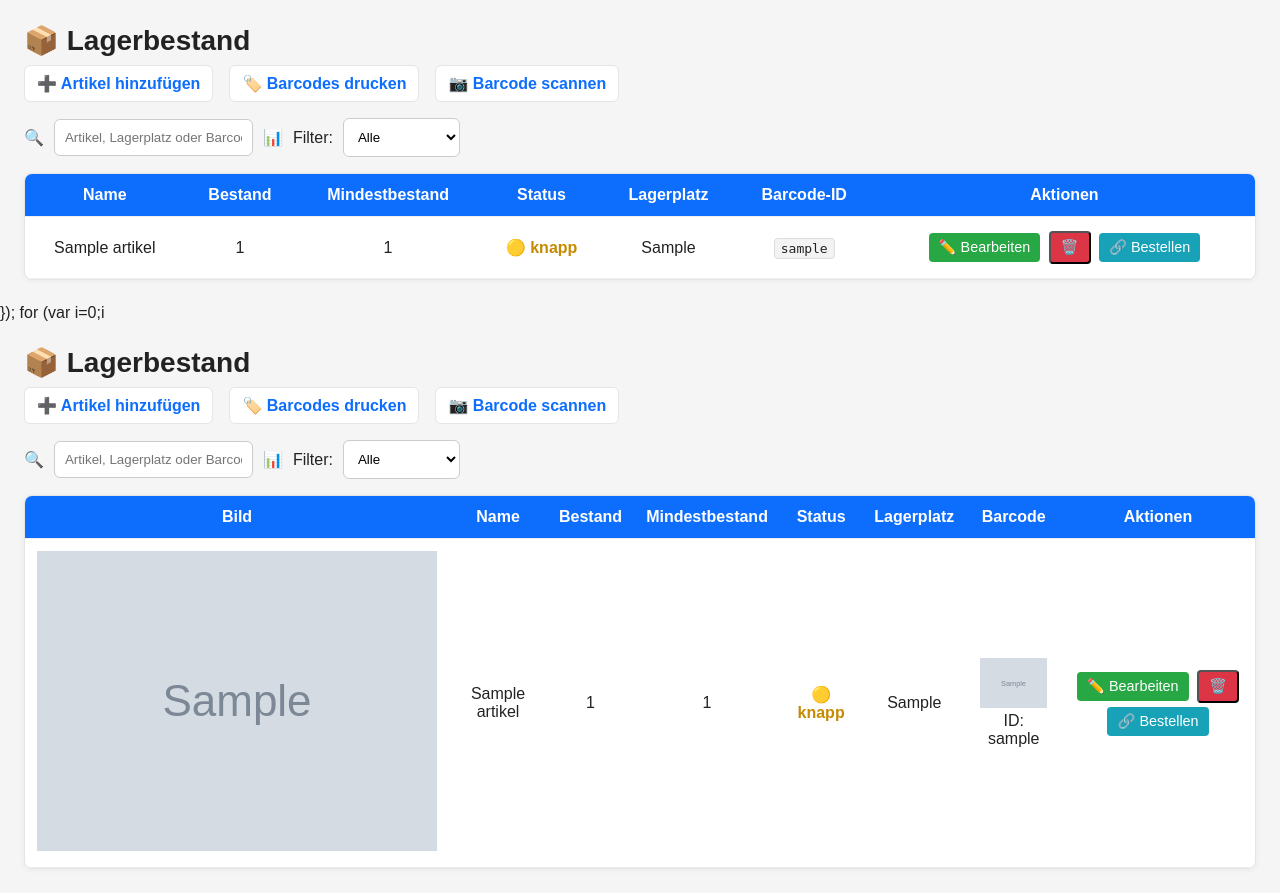
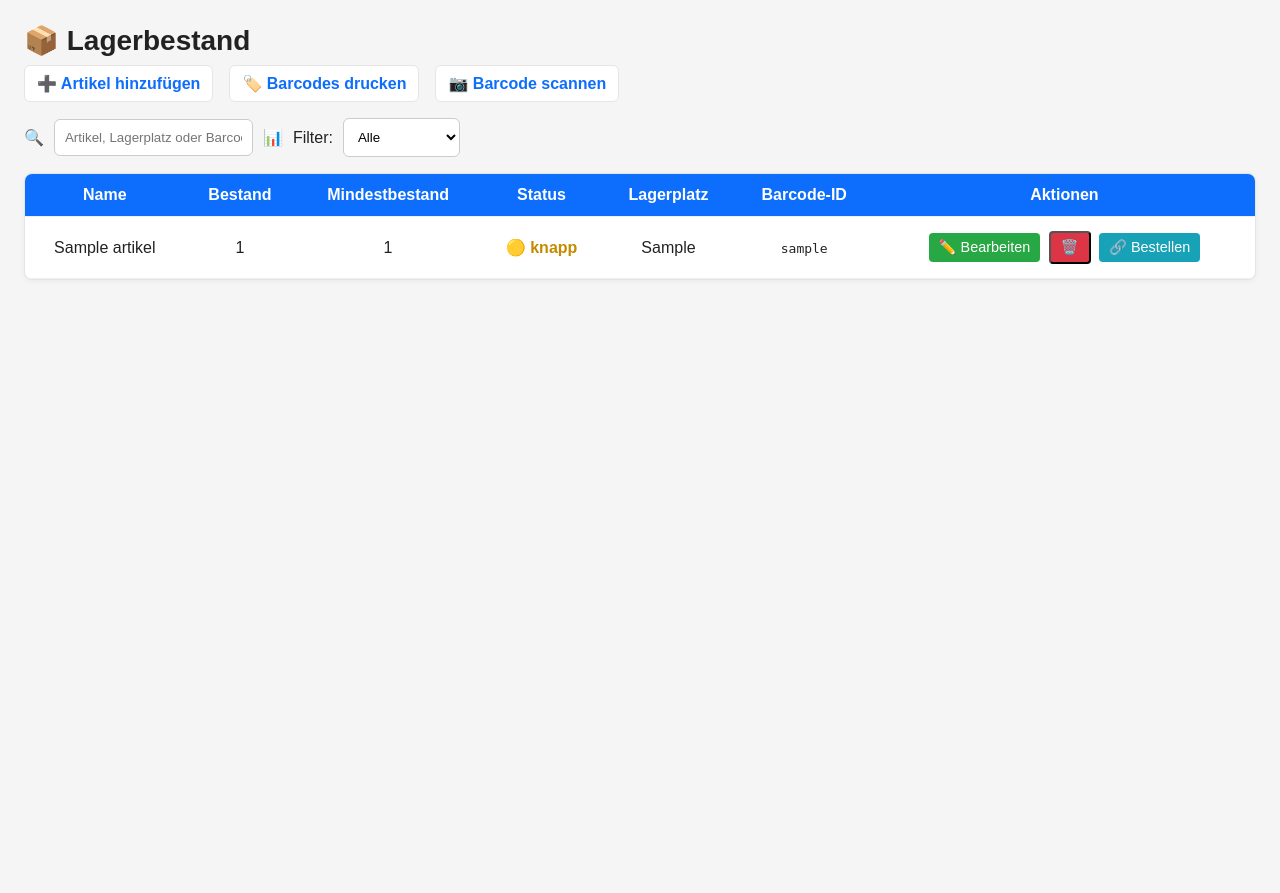
Before and after one commit to Lukas5070/Lagerbestand-Service, a Flask app: page / in a window 1280 px wide. After the commit the page ends 280 px from the top, so only its background shows below. Run offline with Flask 3, Linux system fonts and the light colour scheme; tables that the repository leaves empty hold one stand-in row (values such as "Sample post"); grey boxes marked "Sample" are stand-in pictures.

Commit message:
Update index.html

```diff
--- a/templates/index.html
+++ b/templates/index.html
@@ -6,10 +6,11 @@
   <title>Lagerbestand</title>
   <style>
     :root{
-      --blue:#0d6efd; --green:#28a745; --amber:#ffc107; --red:#dc3545; --muted:#6c757d;
+      --blue:#0d6efd; --green:#28a745; --amber:#ffc107; --red:#dc3545;
       --bg:#f5f5f5; --card:#fff; --bd:#e5e5e5; --text:#222;
     }
     *{box-sizing:border-box}
+    html{scroll-behavior:smooth}
     html,body{margin:0;padding:0;font-family:Arial,Helvetica,sans-serif;background:var(--bg);color:var(--text)}
     h1{margin:24px 24px 8px 24px;font-size:28px}
     .top-links{margin:0 24px 16px 24px;display:flex;gap:16px;flex-wrap:wrap;align-items:center}
@@ -23,18 +24,17 @@
     thead th{background:var(--blue);color:#fff;cursor:pointer;user-select:none}
     thead th.nosort{cursor:default}
     thead th.asc::after{content:" ▲";} thead th.desc::after{content:" ▼";}
-
     .inline-form{display:inline}
     .btn{display:inline-block;padding:6px 10px;border-radius:4px;color:#fff;text-decoration:none;margin:2px;font-size:.9em}
-    .btn-edit{background:var(--green)}
-    .btn-delete{background:var(--red)}
+    .btn-edit{background:#28a745}
+    .btn-delete{background:#dc3545}
     .btn-order{background:#17a2b8}
+    .status-green{color:#28a745;font-weight:700}
+    .status-yellow{color:#c58a00;font-weight:700}
+    .status-red{color:#dc3545;font-weight:700}
 
-    .status-green{color:var(--green);font-weight:700}
-    .status-yellow{color:#c58a00;font-weight:700}
-    .status-red{color:var(--red);font-weight:700}
-
-    code.badge{background:#f3f3f3;border:1px solid #ddd;border-radius:4px;padding:2px 6px}
+    /* Markiere die Zeile, zu der der Hash zeigt */
+    tr:target { outline: 3px solid #0d6efd; background: #e8f1ff; }
   </style>
 
   <script>
@@ -53,7 +53,6 @@
         r.style.display = (okQ && okF) ? "" : "none";
       }
     }
-
     function sortTable(colIndex){
       var tbody = document.querySelector("tbody");
       var rows = Array.prototype.slice.call(tbody.rows);
@@ -114,11 +113,11 @@
         {% for art in artikel %}
           {% set id_plain = art.barcode_filename[:-4] %}
           {% set status_txt = 'kritisch' if art.bestand < art.mindestbestand else ('knapp' if art.bestand == art.mindestbestand else 'ausreichend') %}
-          <tr
-            data-name="{{ (art.name or '')|lower }}"
-            data-lagerplatz="{{ (art.lagerplatz or '')|lower }}"
-            data-id="{{ id_plain|lower }}"
-            data-status="{{ status_txt }}">
+          <tr id="art-{{ art.id }}"
+              data-name="{{ (art.name or '')|lower }}"
+              data-lagerplatz="{{ (art.lagerplatz or '')|lower }}"
+              data-id="{{ id_plain|lower }}"
+              data-status="{{ status_txt }}">
             <td>{{ art.name }}</td>
             <td>{{ art.bestand }}</td>
             <td>{{ art.mindestbestand }}</td>
@@ -132,7 +131,7 @@
               {% endif %}
             </td>
             <td>{{ art.lagerplatz or '-' }}</td>
-            <td><code class="badge">{{ id_plain }}</code></td>
+            <td><code>{{ id_plain }}</code></td>
             <td>
               <a href="{{ url_for('edit', id=art.id) }}" class="btn btn-edit">✏️ Bearbeiten</a>
               <form action="{{ url_for('delete', id=art.id) }}" method="post" class="inline-form" onsubmit="return confirm('Wirklich löschen?');">
@@ -149,91 +148,3 @@
   </div>
 </body>
 </html>
-      });
-      for (var i=0;i<rows.length;i++){ tbody.appendChild(rows[i]); }
-      header.classList.toggle("asc", !isAsc);
-      header.classList.toggle("desc", isAsc);
-    }
-  </script>
-</head>
-<body>
-  <h1>📦 Lagerbestand</h1>
-
-  <div class="top-links">
-    <a href="/add">➕ Artikel hinzufügen</a>
-    <a href="/barcodes">🏷️ Barcodes drucken</a>
-    <a href="/scan">📷 Barcode scannen</a>
-  </div>
-
-  <div class="controls">
-    🔍 <input type="text" id="searchInput" oninput="searchTable()" placeholder="Artikel, Lagerplatz oder Barcode-ID suchen…">
-    📊 <label for="statusFilter">Filter:</label>
-    <select id="statusFilter" onchange="searchTable()">
-      <option value="alle">Alle</option>
-      <option value="kritisch">Nur kritische</option>
-      <option value="knapp">Nur knappe</option>
-    </select>
-  </div>
-
-  <div class="tablewrap">
-    <table>
-      <thead>
-        <tr>
-          <th class="nosort">Bild</th>
-          <th onclick="sortTable(1)">Name</th>
-          <th onclick="sortTable(2)">Bestand</th>
-          <th onclick="sortTable(3)">Mindestbestand</th>
-          <th class="nosort">Status</th>
-          <th onclick="sortTable(5)">Lagerplatz</th>
-          <th class="nosort">Barcode</th>
-          <th class="nosort">Aktionen</th>
-        </tr>
-      </thead>
-      <tbody>
-        {% for art in artikel %}
-          {% set id_plain = art.barcode_filename[:-4] %}
-          {% set status_txt = 'kritisch' if art.bestand < art.mindestbestand else ('knapp' if art.bestand == art.mindestbestand else 'ausreichend') %}
-          <tr
-            data-name="{{ (art.name or '')|lower }}"
-            data-lagerplatz="{{ (art.lagerplatz or '')|lower }}"
-            data-id="{{ id_plain|lower }}"
-            data-status="{{ status_txt }}">
-            <td>
-              <div class="thumb">
-                <!-- Nur QR anzeigen -->
-                <img src="{{ url_for('static', filename='barcodes/' + art.barcode_filename) }}" alt="{{ art.name }}">
-              </div>
-            </td>
-            <td>{{ art.name }}</td>
-            <td>{{ art.bestand }}</td>
-            <td>{{ art.mindestbestand }}</td>
-            <td>
-              {% if art.bestand < art.mindestbestand %}
-                <span class="status-red">🔴 kritisch</span>
-              {% elif art.bestand == art.mindestbestand %}
-                <span class="status-yellow">🟡 knapp</span>
-              {% else %}
-                <span class="status-green">🟢 ausreichend</span>
-              {% endif %}
-            </td>
-            <td>{{ art.lagerplatz or '-' }}</td>
-            <td>
-              <img src="{{ url_for('static', filename='barcodes/' + art.barcode_filename) }}" height="50" alt="QR">
-              <div class="qrid">ID: {{ id_plain }}</div>
-            </td>
-            <td>
-              <a href="{{ url_for('edit', id=art.id) }}" class="btn btn-edit">✏️ Bearbeiten</a>
-              <form action="{{ url_for('delete', id=art.id) }}" method="post" class="inline-form" onsubmit="return confirm('Wirklich löschen?');">
-                <button type="submit" class="btn btn-delete">🗑️</button>
-              </form>
-              {% if art.bestelllink %}
-                <a href="{{ art.bestelllink }}" target="_blank" rel="noopener" class="btn btn-order">🔗 Bestellen</a>
-              {% endif %}
-            </td>
-          </tr>
-        {% endfor %}
-      </tbody>
-    </table>
-  </div>
-</body>
-</html>
```
